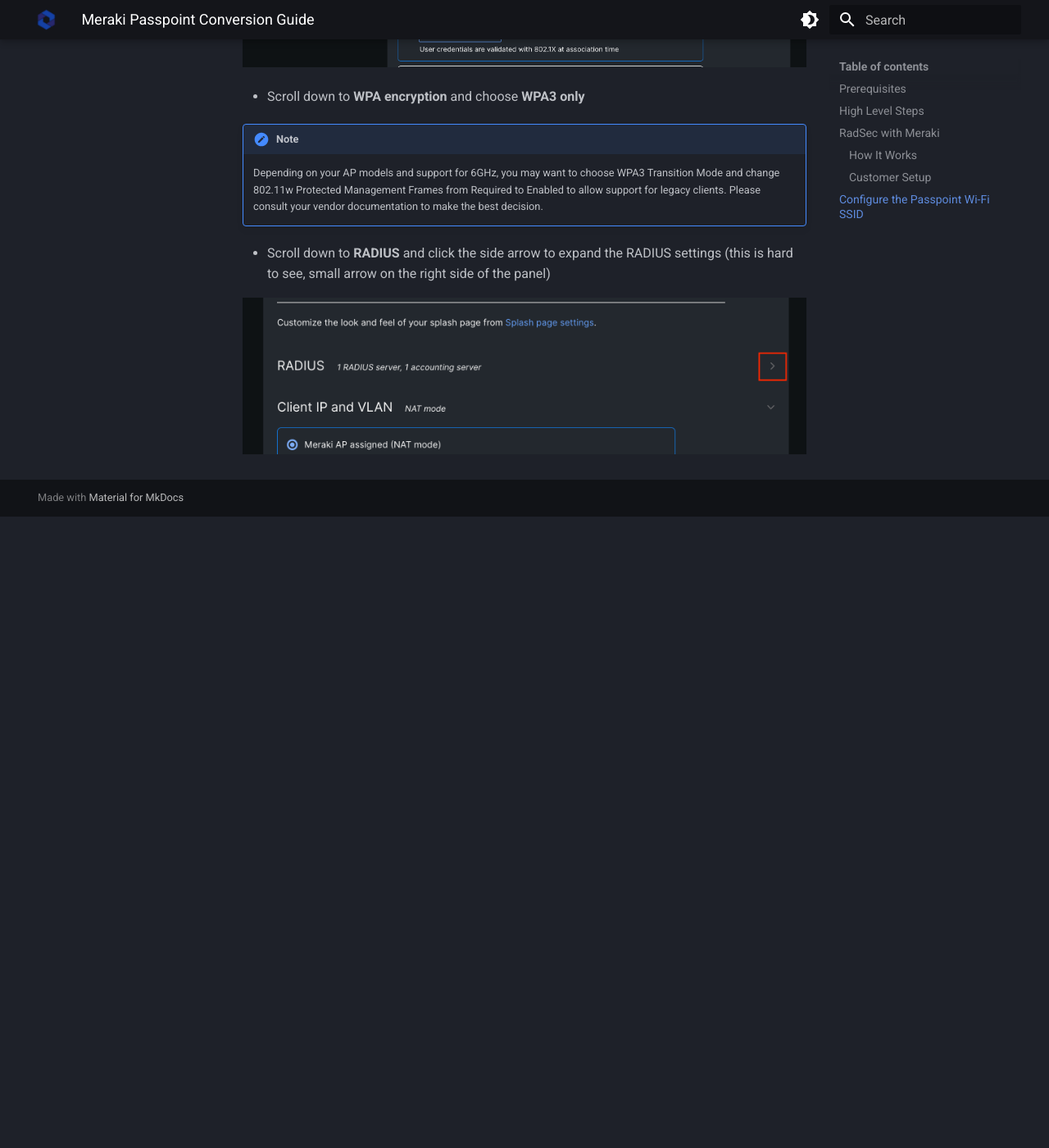
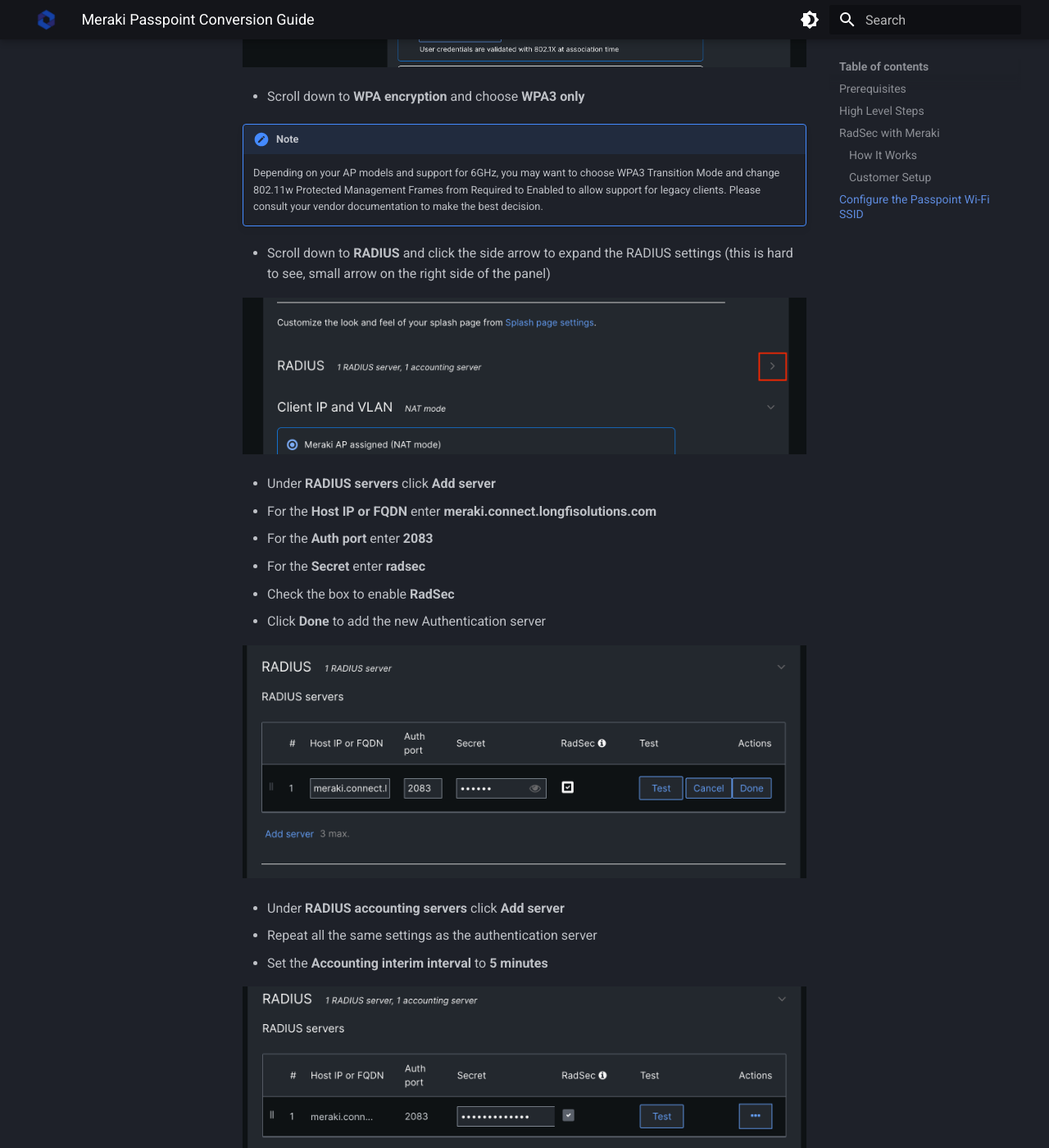
Before and after one commit to LongFi-Solutions/longfi-solutions.github.io, an MkDocs documentation site: the page built from docs/deployment/meraki.md, in a window 1280 px wide and 1400 px high, scrolled down 3853 px. Shown: the whole window at 82% size. Built offline with MkDocs 1.6.1 and Material for MkDocs 9.7.7, drawn with Linux system fonts in a browser that asks for light colours; before the commit the page ends 4483 px from its top, so only the background shows below that; some of the changed text lies outside the part shown.

Commit message:
Update Deployment Guides “meraki” +3

```diff
--- a/docs/deployment/meraki.md
+++ b/docs/deployment/meraki.md
@@ -104,3 +104,22 @@ Please allow 2-3 days for us to upload your Meraki CA certificates to the LongFi
 - Scroll down to **RADIUS** and click the side arrow to expand the RADIUS settings (this is hard to see, small arrow on the right side of the panel)
 
 ![](/assets/images/Meraki-4-RADIUS-1.png)
+
+- Under **RADIUS servers** click **Add server**
+- For the **Host IP or FQDN** enter **meraki.connect.longfisolutions.com**
+- For the **Auth port** enter **2083**
+- For the **Secret** enter **radsec**
+- Check the box to enable **RadSec**
+- Click **Done** to add the new Authentication server
+
+![](/assets/images/Meraki-5-RADIUS-2.png)
+
+- Under **RADIUS accounting servers** click **Add server**
+- Repeat all the same settings as the authentication server
+- Set the **Accounting interim interval** to **5 minutes**
+
+![](/assets/images/Meraki-6-RADIUS-3.png)
+
+- Scroll down to **Advanced RADIUS settings** and click the arrow button  on the right to expand the settings (this one is even harder to see than the last one)
+
+![](/assets/images/Meraki-6-RADIUS-4.png)
```
Also changed, not shown: docs/assets/images/Meraki-5-RADIUS-2.png (added), docs/assets/images/Meraki-6-RADIUS-3.png (added), docs/assets/images/Meraki-6-RADIUS-4.png (added).
